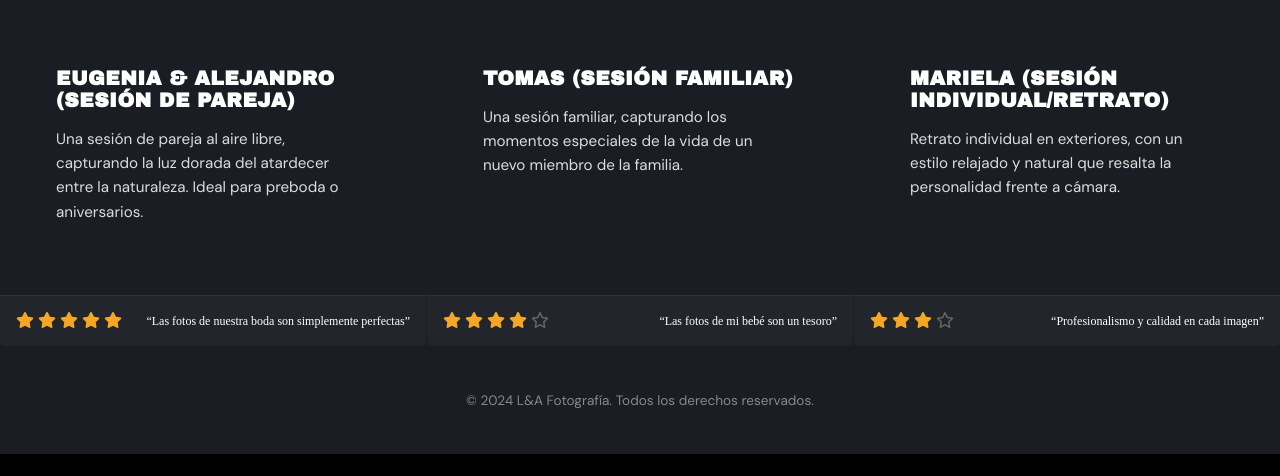
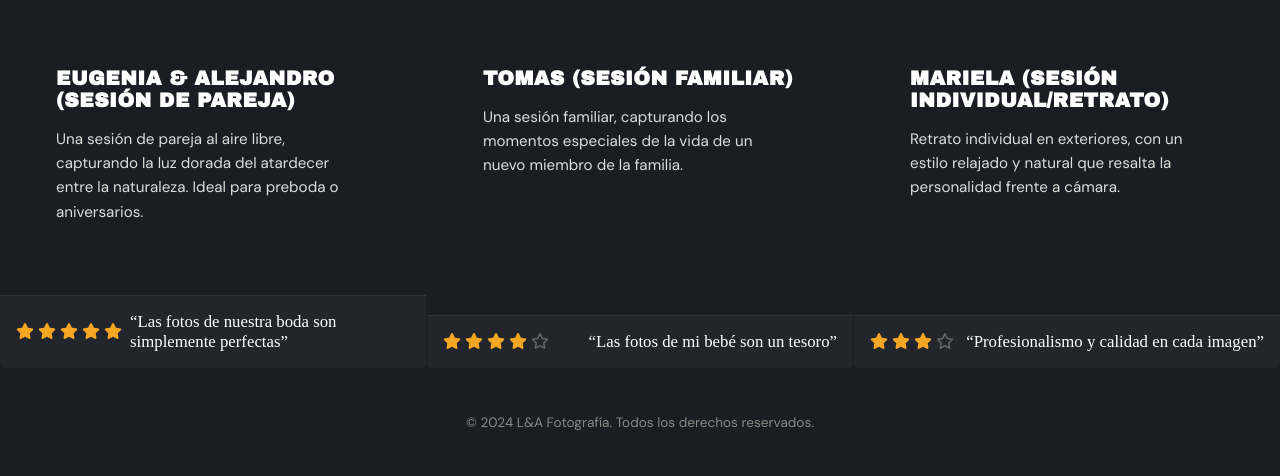
Before and after one commit to MaxiG1143/Pagina-Web-Fotogr-fica, a website: page pages/portafolio.html in a window 1280 px wide. Shown: the part 455-931 px from the top of the page. Before the commit the page ends 909 px from the top, so only its background shows below. Drawn offline with nearby package versions, Linux system fonts and the light colour scheme; files that its build step writes are made by us from their sources; a web font is replaced by a local one.

Commit message:
Se corrigio un error en el card text

```diff
--- a/scss/components/_cards.scss
+++ b/scss/components/_cards.scss
@@ -77,7 +77,7 @@
 
   small {
     color: $color-blanco;
-    font-size: 0.75rem;
+    font-size: 1.05rem;
   }
 
   @media (max-width: 480px) {
```
